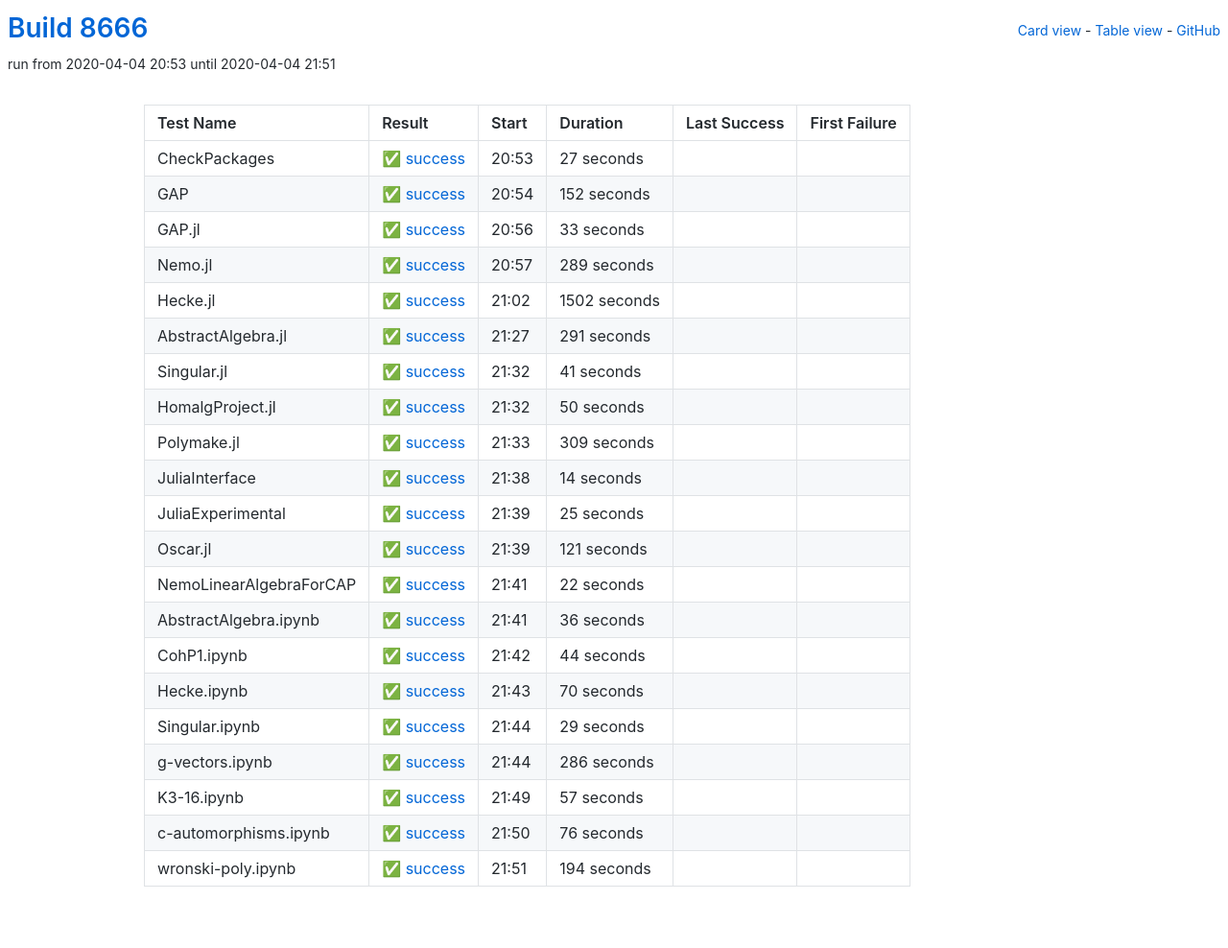
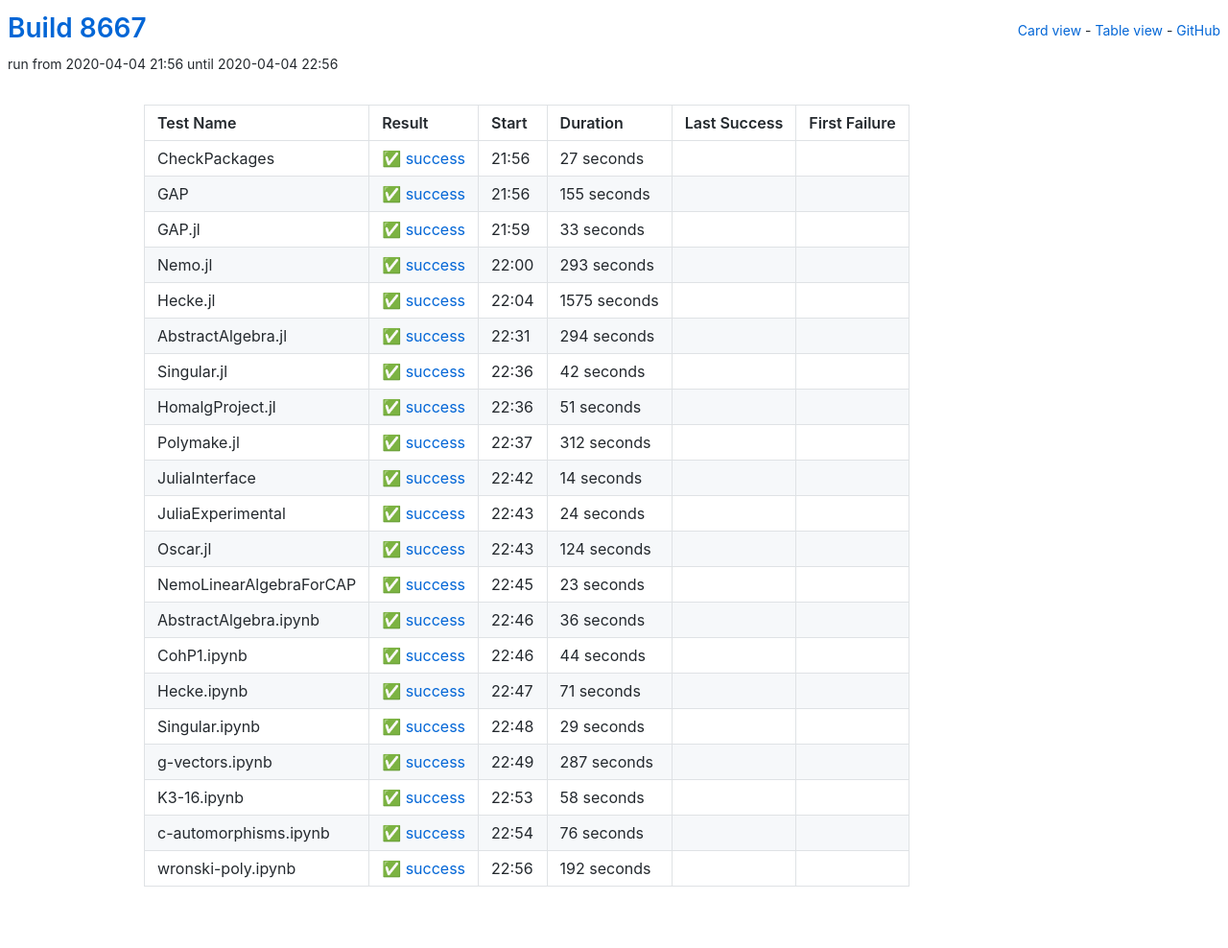
Before and after one commit to oscar-system/oscar-ci-status, a Jekyll site: the page built from table.html, in a window 1280 px wide. Shown: the whole page at 96% size. Built offline with Jekyll 4.4.1, drawn with Linux system fonts in a browser that asks for light colours.

Commit message:
Build 8667

```diff
--- a/_data/ci.yml
+++ b/_data/ci.yml
@@ -1,5 +1,5 @@
-build: 8666
-build_url: https://oscarci.mathematik.uni-kl.de/job/oscar/8666/
+build: 8667
+build_url: https://oscarci.mathematik.uni-kl.de/job/oscar/8667/
 job: oscar
 tests:
 - duration: 27
@@ -8,20 +8,20 @@ tests:
   first_failure_url: null
   last_success: false
   last_success_url: null
-  log: https://oscarci.mathematik.uni-kl.de/job/oscar/8666/artifact/logs/build-8666/CheckPackages.log
+  log: https://oscarci.mathematik.uni-kl.de/job/oscar/8667/artifact/logs/build-8667/CheckPackages.log
   name: CheckPackages
-  start: 2020-04-04 20:53
+  start: 2020-04-04 21:56
   status: success
   success: true
-- duration: 152
+- duration: 155
   exitcode: 0
   first_failure: false
   first_failure_url: null
   last_success: false
   last_success_url: null
-  log: https://oscarci.mathematik.uni-kl.de/job/oscar/8666/artifact/logs/build-8666/GAP.log
+  log: https://oscarci.mathematik.uni-kl.de/job/oscar/8667/artifact/logs/build-8667/GAP.log
   name: GAP
-  start: 2020-04-04 20:54
+  start: 2020-04-04 21:56
   status: success
   success: true
 - duration: 33
@@ -30,75 +30,75 @@ tests:
   first_failure_url: null
   last_success: false
   last_success_url: null
-  log: https://oscarci.mathematik.uni-kl.de/job/oscar/8666/artifact/logs/build-8666/GAP.jl.log
+  log: https://oscarci.mathematik.uni-kl.de/job/oscar/8667/artifact/logs/build-8667/GAP.jl.log
   name: GAP.jl
-  start: 2020-04-04 20:56
+  start: 2020-04-04 21:59
   status: success
   success: true
-- duration: 289
+- duration: 293
   exitcode: 0
   first_failure: false
   first_failure_url: null
   last_success: false
   last_success_url: null
-  log: https://oscarci.mathematik.uni-kl.de/job/oscar/8666/artifact/logs/build-8666/Nemo.jl.log
+  log: https://oscarci.mathematik.uni-kl.de/job/oscar/8667/artifact/logs/build-8667/Nemo.jl.log
   name: Nemo.jl
-  start: 2020-04-04 20:57
+  start: 2020-04-04 22:00
   status: success
   success: true
-- duration: 1502
+- duration: 1575
   exitcode: 0
   first_failure: false
   first_failure_url: null
   last_success: false
   last_success_url: null
-  log: https://oscarci.mathematik.uni-kl.de/job/oscar/8666/artifact/logs/build-8666/Hecke.jl.log
+  log: https://oscarci.mathematik.uni-kl.de/job/oscar/8667/artifact/logs/build-8667/Hecke.jl.log
   name: Hecke.jl
-  start: 2020-04-04 21:02
+  start: 2020-04-04 22:04
   status: success
   success: true
-- duration: 291
+- duration: 294
   exitcode: 0
   first_failure: false
   first_failure_url: null
   last_success: false
   last_success_url: null
-  log: https://oscarci.mathematik.uni-kl.de/job/oscar/8666/artifact/logs/build-8666/AbstractAlgebra.jl.log
+  log: https://oscarci.mathematik.uni-kl.de/job/oscar/8667/artifact/logs/build-8667/AbstractAlgebra.jl.log
   name: AbstractAlgebra.jl
-  start: 2020-04-04 21:27
+  start: 2020-04-04 22:31
   status: success
   success: true
-- duration: 41
+- duration: 42
   exitcode: 0
   first_failure: false
   first_failure_url: null
   last_success: false
   last_success_url: null
-  log: https://oscarci.mathematik.uni-kl.de/job/oscar/8666/artifact/logs/build-8666/Singular.jl.log
+  log: https://oscarci.mathematik.uni-kl.de/job/oscar/8667/artifact/logs/build-8667/Singular.jl.log
   name: Singular.jl
-  start: 2020-04-04 21:32
+  start: 2020-04-04 22:36
   status: success
   success: true
-- duration: 50
+- duration: 51
   exitcode: 0
   first_failure: false
   first_failure_url: null
   last_success: false
   last_success_url: null
-  log: https://oscarci.mathematik.uni-kl.de/job/oscar/8666/artifact/logs/build-8666/HomalgProject.jl.log
+  log: https://oscarci.mathematik.uni-kl.de/job/oscar/8667/artifact/logs/build-8667/HomalgProject.jl.log
   name: HomalgProject.jl
-  start: 2020-04-04 21:32
+  start: 2020-04-04 22:36
   status: success
   success: true
-- duration: 309
+- duration: 312
   exitcode: 0
   first_failure: false
   first_failure_url: null
   last_success: false
   last_success_url: null
-  log: https://oscarci.mathematik.uni-kl.de/job/oscar/8666/artifact/logs/build-8666/Polymake.jl.log
+  log: https://oscarci.mathematik.uni-kl.de/job/oscar/8667/artifact/logs/build-8667/Polymake.jl.log
   name: Polymake.jl
-  start: 2020-04-04 21:33
+  start: 2020-04-04 22:37
   status: success
   success: true
 - duration: 14
@@ -107,42 +107,42 @@ tests:
   first_failure_url: null
   last_success: false
   last_success_url: null
-  log: https://oscarci.mathematik.uni-kl.de/job/oscar/8666/artifact/logs/build-8666/JuliaInterface.log
+  log: https://oscarci.mathematik.uni-kl.de/job/oscar/8667/artifact/logs/build-8667/JuliaInterface.log
   name: JuliaInterface
-  start: 2020-04-04 21:38
+  start: 2020-04-04 22:42
   status: success
   success: true
-- duration: 25
+- duration: 24
   exitcode: 0
   first_failure: false
   first_failure_url: null
   last_success: false
   last_success_url: null
-  log: https://oscarci.mathematik.uni-kl.de/job/oscar/8666/artifact/logs/build-8666/JuliaExperimental.log
+  log: https://oscarci.mathematik.uni-kl.de/job/oscar/8667/artifact/logs/build-8667/JuliaExperimental.log
   name: JuliaExperimental
-  start: 2020-04-04 21:39
+  start: 2020-04-04 22:43
   status: success
   success: true
-- duration: 121
+- duration: 124
   exitcode: 0
   first_failure: false
   first_failure_url: null
   last_success: false
   last_success_url: null
-  log: https://oscarci.mathematik.uni-kl.de/job/oscar/8666/artifact/logs/build-8666/Oscar.jl.log
+  log: https://oscarci.mathematik.uni-kl.de/job/oscar/8667/artifact/logs/build-8667/Oscar.jl.log
   name: Oscar.jl
-  start: 2020-04-04 21:39
+  start: 2020-04-04 22:43
   status: success
   success: true
-- duration: 22
+- duration: 23
   exitcode: 0
   first_failure: false
   first_failure_url: null
   last_success: false
   last_success_url: null
-  log: https://oscarci.mathematik.uni-kl.de/job/oscar/8666/artifact/logs/build-8666/NemoLinearAlgebraForCAP.log
+  log: https://oscarci.mathematik.uni-kl.de/job/oscar/8667/artifact/logs/build-8667/NemoLinearAlgebraForCAP.log
   name: NemoLinearAlgebraForCAP
-  start: 2020-04-04 21:41
+  start: 2020-04-04 22:45
   status: success
   success: true
 - duration: 36
@@ -151,9 +151,9 @@ tests:
   first_failure_url: null
   last_success: false
   last_success_url: null
-  log: https://oscarci.mathematik.uni-kl.de/job/oscar/8666/artifact/logs/build-8666/AbstractAlgebra.ipynb.log
+  log: https://oscarci.mathematik.uni-kl.de/job/oscar/8667/artifact/logs/build-8667/AbstractAlgebra.ipynb.log
   name: AbstractAlgebra.ipynb
-  start: 2020-04-04 21:41
+  start: 2020-04-04 22:46
   status: success
   success: true
 - duration: 44
@@ -162,20 +162,20 @@ tests:
   first_failure_url: null
   last_success: false
   last_success_url: null
-  log: https://oscarci.mathematik.uni-kl.de/job/oscar/8666/artifact/logs/build-8666/CohP1.ipynb.log
+  log: https://oscarci.mathematik.uni-kl.de/job/oscar/8667/artifact/logs/build-8667/CohP1.ipynb.log
   name: CohP1.ipynb
-  start: 2020-04-04 21:42
+  start: 2020-04-04 22:46
   status: success
   success: true
-- duration: 70
+- duration: 71
   exitcode: 0
   first_failure: false
   first_failure_url: null
   last_success: false
   last_success_url: null
-  log: https://oscarci.mathematik.uni-kl.de/job/oscar/8666/artifact/logs/build-8666/Hecke.ipynb.log
+  log: https://oscarci.mathematik.uni-kl.de/job/oscar/8667/artifact/logs/build-8667/Hecke.ipynb.log
   name: Hecke.ipynb
-  start: 2020-04-04 21:43
+  start: 2020-04-04 22:47
   status: success
   success: true
 - duration: 29
@@ -184,31 +184,31 @@ tests:
   first_failure_url: null
   last_success: false
   last_success_url: null
-  log: https://oscarci.mathematik.uni-kl.de/job/oscar/8666/artifact/logs/build-8666/Singular.ipynb.log
+  log: https://oscarci.mathematik.uni-kl.de/job/oscar/8667/artifact/logs/build-8667/Singular.ipynb.log
   name: Singular.ipynb
-  start: 2020-04-04 21:44
+  start: 2020-04-04 22:48
   status: success
   success: true
-- duration: 286
+- duration: 287
   exitcode: 0
   first_failure: false
   first_failure_url: null
   last_success: false
   last_success_url: null
-  log: https://oscarci.mathematik.uni-kl.de/job/oscar/8666/artifact/logs/build-8666/g-vectors.ipynb.log
+  log: https://oscarci.mathematik.uni-kl.de/job/oscar/8667/artifact/logs/build-8667/g-vectors.ipynb.log
   name: g-vectors.ipynb
-  start: 2020-04-04 21:44
+  start: 2020-04-04 22:49
   status: success
   success: true
-- duration: 57
+- duration: 58
   exitcode: 0
   first_failure: false
   first_failure_url: null
   last_success: false
   last_success_url: null
-  log: https://oscarci.mathematik.uni-kl.de/job/oscar/8666/artifact/logs/build-8666/K3-16.ipynb.log
+  log: https://oscarci.mathematik.uni-kl.de/job/oscar/8667/artifact/logs/build-8667/K3-16.ipynb.log
   name: K3-16.ipynb
-  start: 2020-04-04 21:49
+  start: 2020-04-04 22:53
   status: success
   success: true
 - duration: 76
@@ -217,19 +217,19 @@ tests:
   first_failure_url: null
   last_success: false
   last_success_url: null
-  log: https://oscarci.mathematik.uni-kl.de/job/oscar/8666/artifact/logs/build-8666/c-automorphisms.ipynb.log
+  log: https://oscarci.mathematik.uni-kl.de/job/oscar/8667/artifact/logs/build-8667/c-automorphisms.ipynb.log
   name: c-automorphisms.ipynb
-  start: 2020-04-04 21:50
+  start: 2020-04-04 22:54
   status: success
   success: true
-- duration: 194
+- duration: 192
   exitcode: 0
   first_failure: false
   first_failure_url: null
   last_success: false
   last_success_url: null
-  log: https://oscarci.mathematik.uni-kl.de/job/oscar/8666/artifact/logs/build-8666/wronski-poly.ipynb.log
+  log: https://oscarci.mathematik.uni-kl.de/job/oscar/8667/artifact/logs/build-8667/wronski-poly.ipynb.log
   name: wronski-poly.ipynb
-  start: 2020-04-04 21:51
+  start: 2020-04-04 22:56
   status: success
   success: true
```
Also changed, not shown: README.md.
